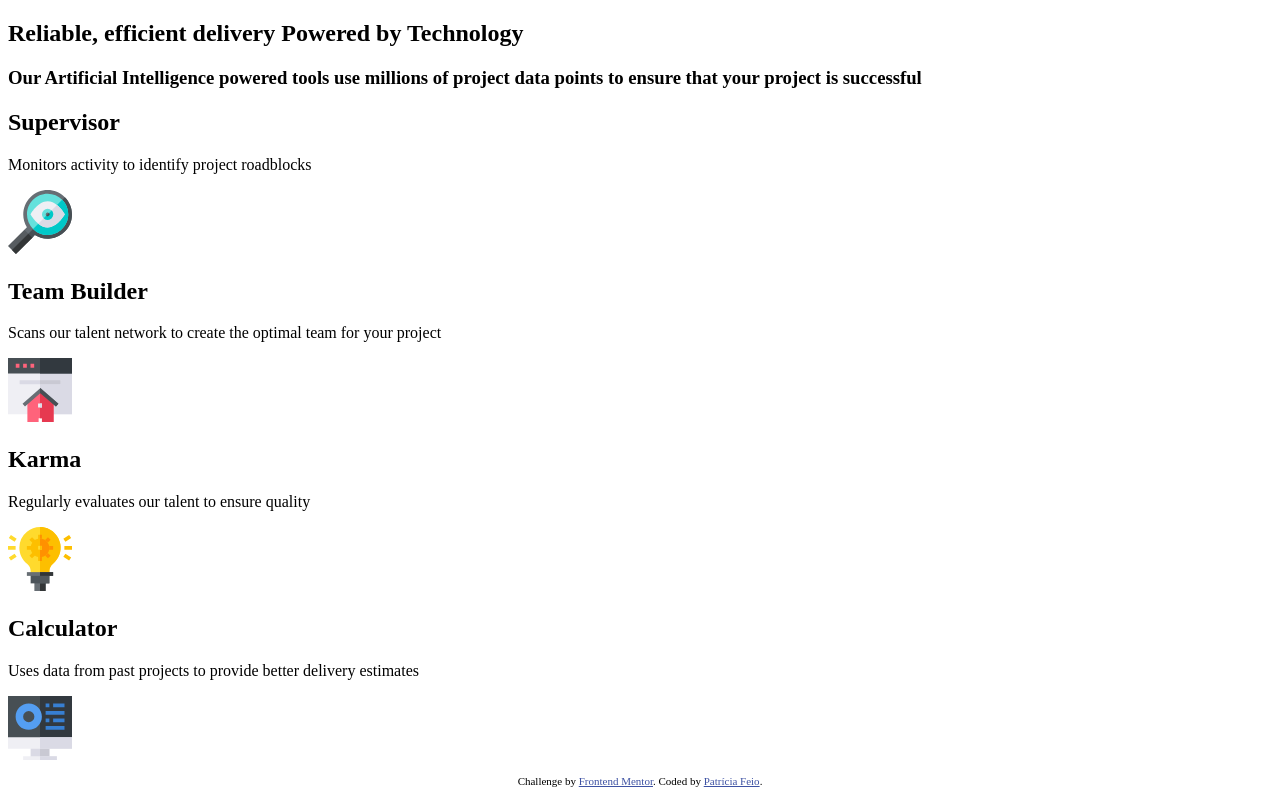
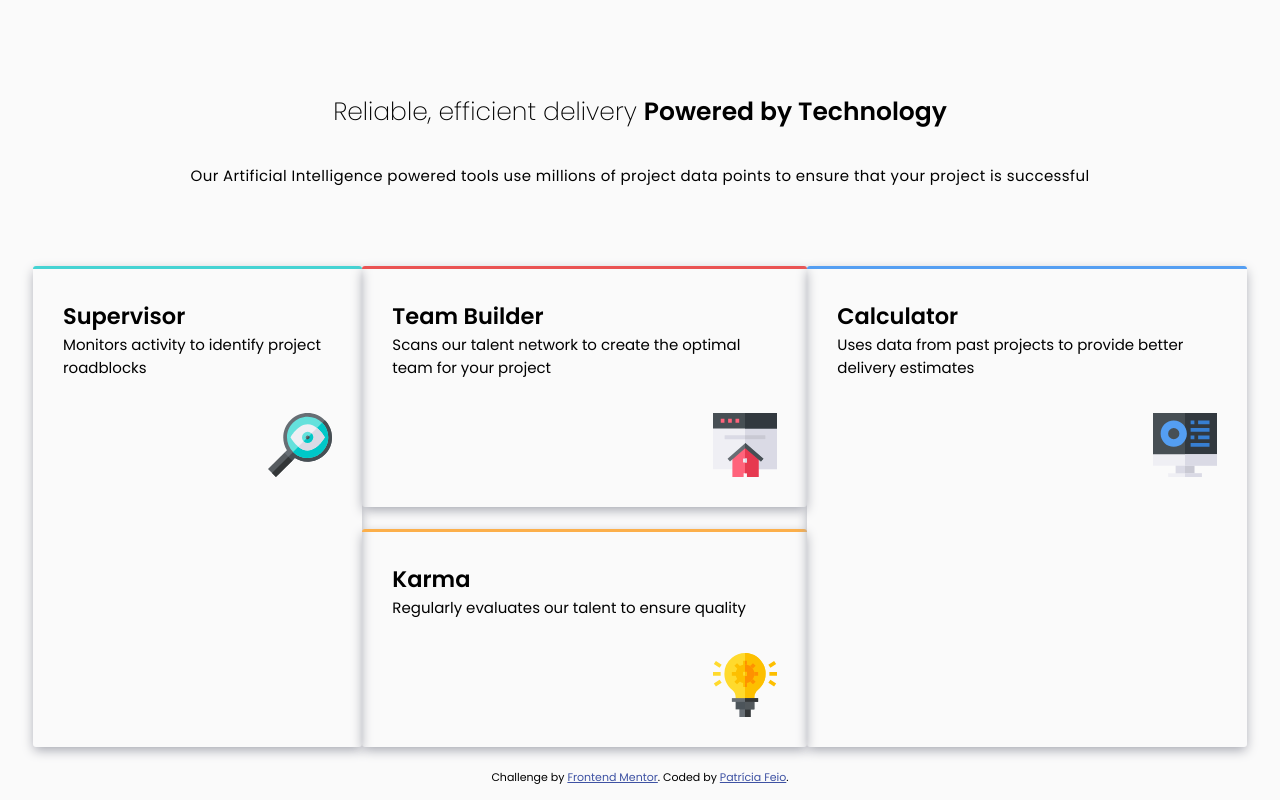
Before and after one commit to PatriciaFeio/four-card-feature-section, a plain HTML site: page feature-section/index.html in a window 1280 px wide. Drawn offline with Linux system fonts and the light colour scheme.

Commit message:
Add section styles

```diff
--- a/feature-section/assets/styles/styles.css
+++ b/feature-section/assets/styles/styles.css
@@ -1,3 +1,81 @@
+@import url('https://fonts.googleapis.com/css2?family=Poppins:wght@200;400;600&display=swap');
+@import url("_variables.css");
+
+* {
+  box-sizing: border-box;
+  margin: 0;
+  padding: 0;
+}
+
+body {
+  font-family: 'Poppins', sans-serif;
+  font-size: 15px;
+  background-color: var(--very-light-gray);
+}
+
+section {
+  margin: 0 33px;
+}
+
+header {
+  margin: 92px 0 79px 0;
+  text-align: center;
+}
+
+h1 {
+  font-size: 25px;
+  font-weight: 200;
+  padding-bottom: 32px;
+  line-height: 1.6;
+}
+
+
+h1 span {
+  font-weight: 600;
+}
+
+h3 {
+  font-weight: 400;
+  font-size: 15px;
+  letter-spacing: 0.4px;
+}
+
+.card {
+  border-top: 3px solid var(--borderColor);
+  border-radius: 3px;
+  box-shadow: 0px 4px 12px -1px var(--grayish-blue);
+  padding: 30px;
+  display: flex;
+  flex-direction: column;
+  margin-bottom: 22px;
+}
+
+.card-cyan {
+  --borderColor: var(--cyan);
+}
+
+.card-red {
+  --borderColor: var(--red);
+}
+
+.card-orange {
+  --borderColor: var(--orange);
+}
+
+.card-blue {
+  --borderColor: var(--blue);
+}
+
+.card-heading {
+  padding-bottom: 34px;
+}
+
+.card-image {
+  width: 64px;
+  height: 64px;
+  align-self: flex-end;
+}
+
 .attribution {
   font-size: 11px;
   text-align: center;
@@ -6,3 +84,13 @@
 .attribution a {
   color: hsl(228, 45%, 44%);
 }
+
+@media (min-width: 780px) {
+  .cards-wrapper {
+    display: flex;
+  }
+}
+
+@media (min-width: 1140px) {
+  body {}
+}
```
